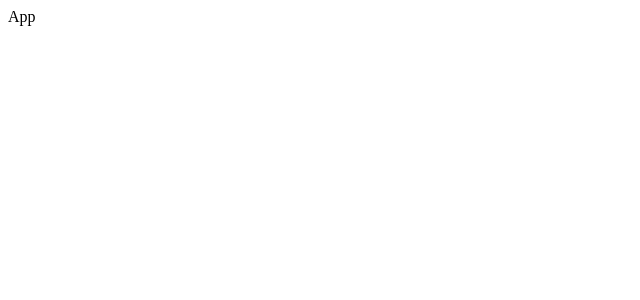
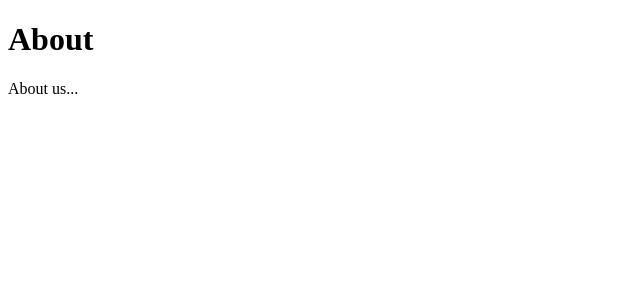
Before and after one commit to Toxe/react-router, a React (Create React App) app: page /about in a window 1280 px wide. Shown: the top 300 px of the page, without its empty margins (0-640 px from the left). Built offline with nearby package versions, Linux system fonts and the light colour scheme.

Commit message:
Home and About pages

```diff
--- /dev/null
+++ b/src/About.js
@@ -0,0 +1,10 @@
+import React from "react";
+
+export default function About() {
+    return (
+        <div>
+            <h1>About</h1>
+            <p>About us...</p>
+        </div>
+    );
+}
--- a/src/App.js
+++ b/src/App.js
@@ -1,5 +1,15 @@
 import React from "react";
+import { BrowserRouter, Routes, Route } from "react-router-dom";
+import Home from "./Home";
+import About from "./About";
 
 export default function App() {
-    return <div>App</div>;
+    return (
+        <BrowserRouter>
+            <Routes>
+                <Route path="/" element={<Home />} />
+                <Route path="about" element={<About />} />
+            </Routes>
+        </BrowserRouter>
+    );
 }
--- /dev/null
+++ b/src/Home.js
@@ -0,0 +1,10 @@
+import React from "react";
+
+export default function Home() {
+    return (
+        <div>
+            <h1>Home</h1>
+            <p>Content.</p>
+        </div>
+    );
+}
```
